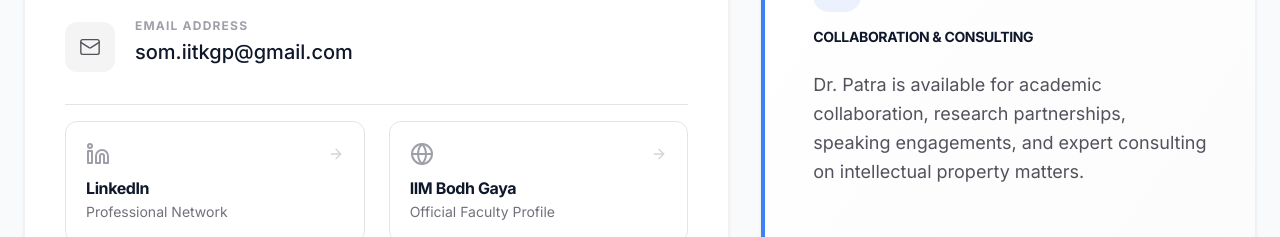
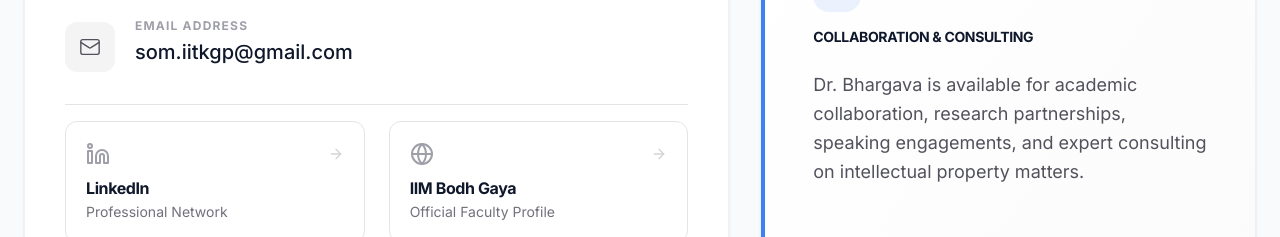
Before and after one commit to karbburn/dr-patra-portfolio, a Next.js app: page /contact in a window 1280 px wide. Shown: the part 475-712 px from the top of the page. Built offline with nearby package versions, Linux system fonts and the light colour scheme.

Commit message:
contact page, name change

```diff
--- a/src/data/profile.ts
+++ b/src/data/profile.ts
@@ -131,7 +131,7 @@ export const profile: Profile = {
     iimProfileLabel: 'View Faculty Page',
   },
   collaboration: {
-    intro: 'Dr. Patra is available for academic collaboration, research partnerships, speaking engagements, and expert consulting on intellectual property matters.',
+    intro: 'Dr. Bhargava is available for academic collaboration, research partnerships, speaking engagements, and expert consulting on intellectual property matters.',
     areas: [
       'Patent law and Standard Essential Patents (SEPs)',
       'Corporate governance and business regulations',
```
